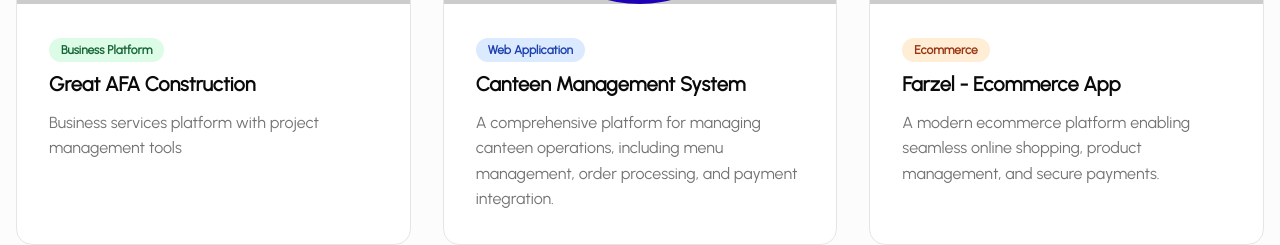
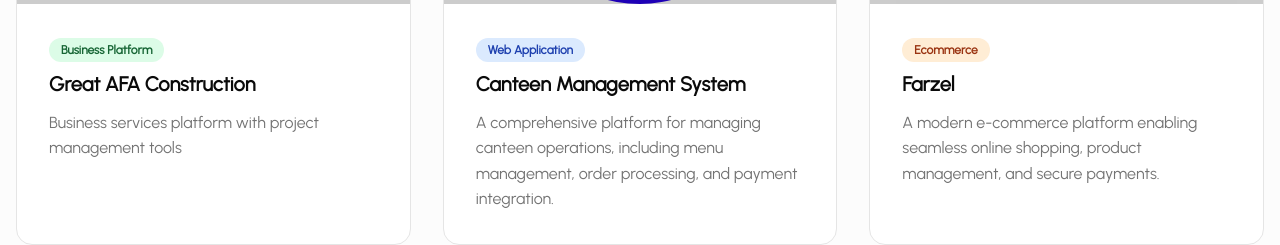
Before and after one commit to Masood-zone/gree-software-company-bio, a Next.js app: page / in a window 1280 px wide. Shown: the part 3404-3649 px from the top of the page. Built offline with nearby package versions, Linux system fonts and the light colour scheme.

Commit message:
Refactor portfolio item: Update title and link for Farzel project, enhance description for clarity

```diff
--- a/src/components/sections/portfolio.tsx
+++ b/src/components/sections/portfolio.tsx
@@ -24,13 +24,14 @@ export default function Portfolio() {
       link: "https://canteen-management-system-private-s.vercel.app",
     },
     {
-      title: "Farzel - Ecommerce App",
+      title: "Farzel",
       description:
-        "A modern ecommerce platform enabling seamless online shopping, product management, and secure payments.",
+        "A modern e-commerce platform enabling seamless online shopping, product management, and secure payments.",
       image: "/farzel.svg",
       category: "Ecommerce",
       badgeColor:
         "bg-orange-100 text-orange-800 dark:bg-orange-900 dark:text-orange-200",
+      link: "https://farzel.shop",
     },
     {
       title: "Guest House System",
```
Also changed, not shown: public/farzel.svg.
